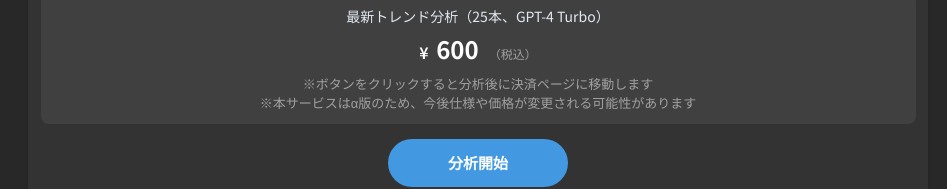
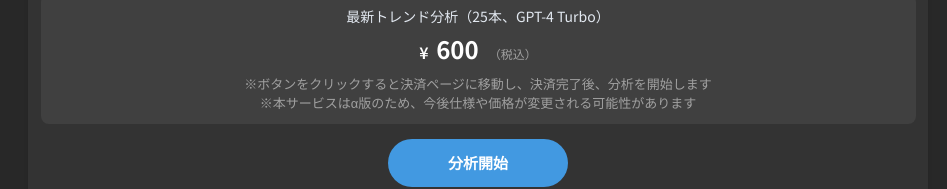
Before and after one commit to piro0919/youtube-growth, a Next.js app: page / in a window 1280 px wide. Shown: the part 261-450 px from the top of the page, without its empty margins (162-1109 px from the left). Built offline with nearby package versions, Linux system fonts and the light colour scheme; no server answers.

Commit message:
fix: clarify description of updated payment page
Added explanation that analysis begins after payment completion when button is clicked.

```diff
--- a/src/app/_components/App/index.tsx
+++ b/src/app/_components/App/index.tsx
@@ -235,7 +235,7 @@ export default function App(): React.JSX.Element {
             </div>
           </div>
           <p className={styles.priceInfo}>
-            ※ボタンをクリックすると分析後に決済ページに移動します
+            ※ボタンをクリックすると決済ページに移動し、決済完了後、分析を開始します
           </p>
           <p className={styles.priceInfo}>
             ※本サービスはα版のため、今後仕様や価格が変更される可能性があります
```
